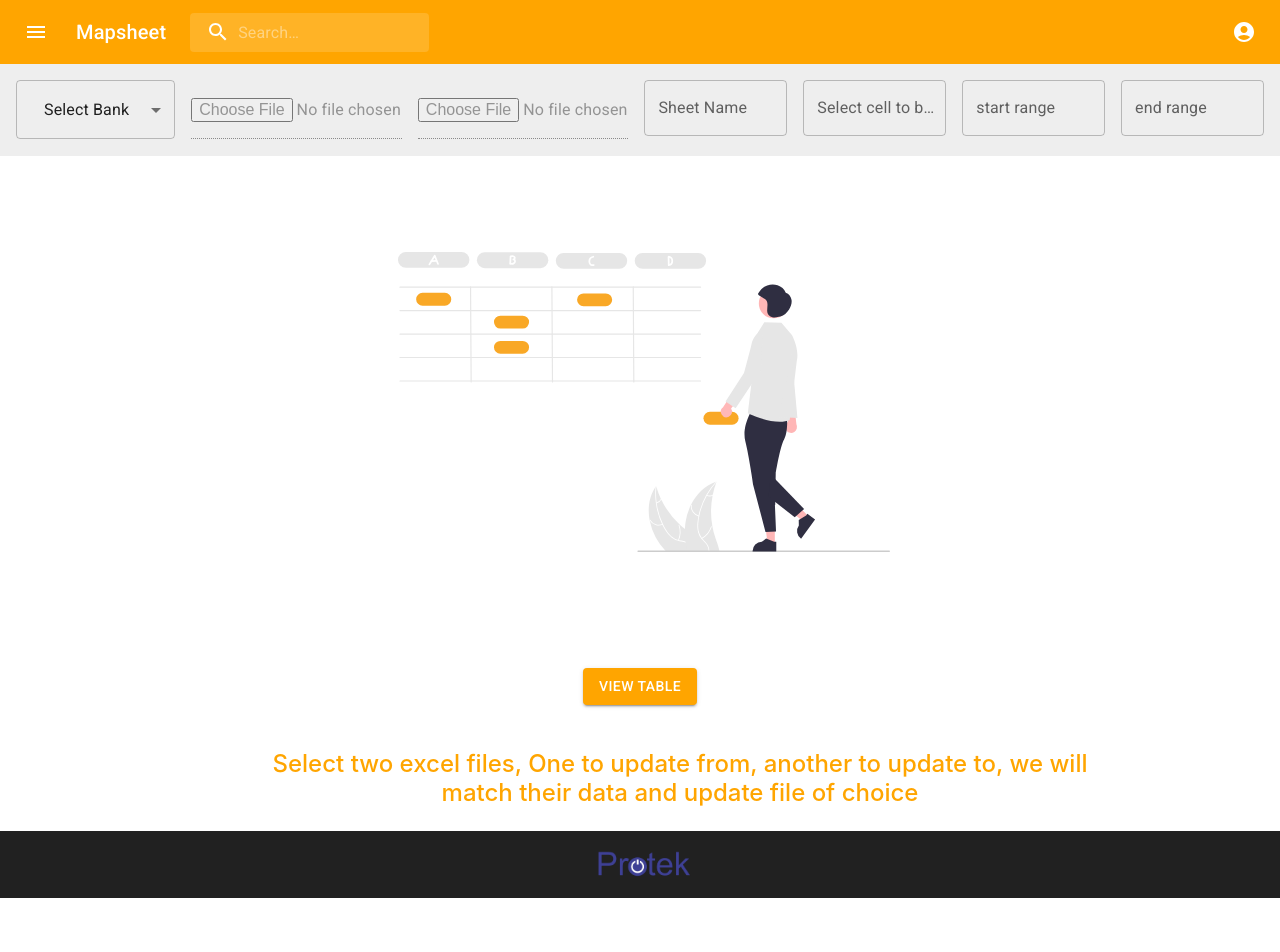
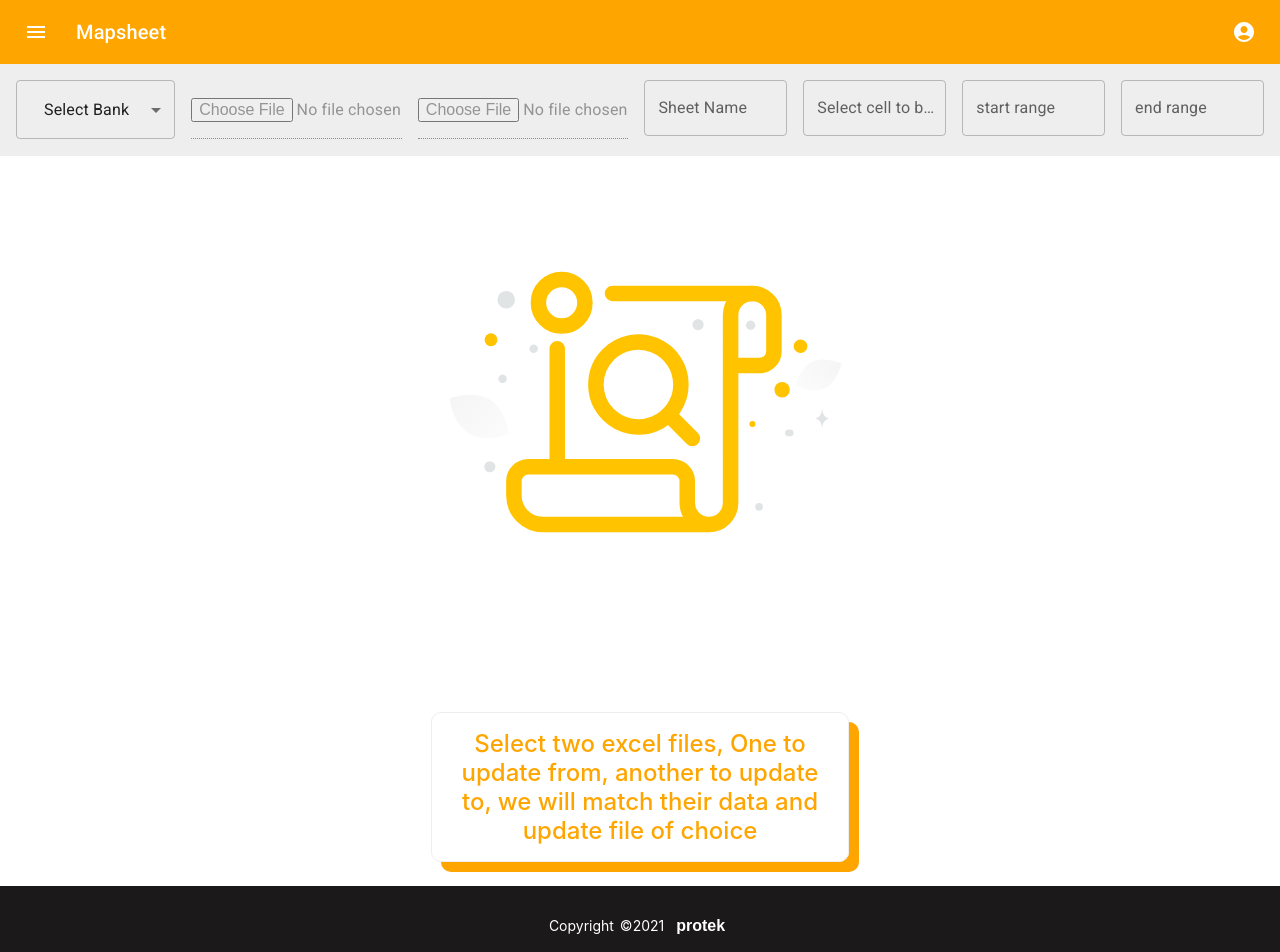
Before and after one commit to frank1003A/excelupdater_1.0, a React (Create React App) app: page / in a window 1280 px wide. Shown: the top 952 px of the page. Before the commit the page ends 898 px from the top, so only its background shows below. Built offline with nearby package versions, Linux system fonts and the light colour scheme.

Commit message:
latest(1/30/22)

```diff
--- a/src/App.css
+++ b/src/App.css
@@ -23,14 +23,19 @@ img {
   margin-left: .5rem;
 }
 
-p{
-    font-size: x-large;
-    text-align: center;
-    font-weight: 500;
-    text-anchor: middle;
-    padding-left: 15rem;
-    padding-right: 10rem;
-    color: orange;
+.descp{
+  font-size: x-large;
+  text-align: center;
+  font-weight: 500;
+  text-anchor: middle;
+  /* padding-left: 30rem; */
+  padding: 1rem;
+  /* padding-right: 30rem; */
+  width: 30%;
+  border-radius: 10px;
+  border: 1px solid #eee;
+  color: orange;
+  box-shadow: 10px 10px;
 }
 
 .App-logo {
@@ -58,6 +63,46 @@ label {
   --box-shadow: 0 .5rem 1.5rem rgba(0,0,0,.1);
   /* border: 1px solid orange; */
 }
+
+footer{
+      bottom: 0;
+      left: 0;
+      right: 0;
+      display: flex;
+      background: rgb(27, 25, 25);
+      height: auto;
+      color: #fff;
+}
+
+
+footer p{
+  float: left;
+  font-size: 14px;
+  word-spacing: 2px;
+  text-transform: capitalize;
+  color: #fff;
+}
+footer p button{
+ color:#fff;
+ font-size: 16px;
+ background: none;
+ font-weight: 600;
+ border: none;
+ text-decoration: none;
+}
+footer span{
+   text-transform: uppercase;
+   opacity: .4;
+   font-weight: 200;
+}
+
+@media (max-width:500px) {
+  .footer-menu ul{
+    display: flex;
+    margin-top: 10px;
+    margin-bottom: 20px;
+  }
+  }
 
 @media (prefers-reduced-motion: no-preference) {
   .App-logo {
--- a/src/components/Bar.jsx
+++ b/src/components/Bar.jsx
@@ -1,60 +1,17 @@
 import * as React from 'react';
-import { styled, alpha } from '@mui/material/styles';
 import AppBar from '@mui/material/AppBar';
 import Box from '@mui/material/Box';
 import Toolbar from '@mui/material/Toolbar';
 import IconButton from '@mui/material/IconButton';
 import Typography from '@mui/material/Typography';
-import InputBase from '@mui/material/InputBase';
 import Badge from '@mui/material/Badge';
 import MenuItem from '@mui/material/MenuItem';
 import Menu from '@mui/material/Menu';
 import MenuIcon from '@mui/icons-material/Menu';
-import SearchIcon from '@mui/icons-material/Search';
 import AccountCircle from '@mui/icons-material/AccountCircle';
 import MailIcon from '@mui/icons-material/Mail';
 import NotificationsIcon from '@mui/icons-material/Notifications';
 import MoreIcon from '@mui/icons-material/MoreVert';
-
-const Search = styled('div')(({ theme }) => ({
-  position: 'relative',
-  borderRadius: theme.shape.borderRadius,
-  backgroundColor: alpha(theme.palette.common.white, 0.15),
-  '&:hover': {
-    backgroundColor: alpha(theme.palette.common.white, 0.25),
-  },
-  marginRight: theme.spacing(2),
-  marginLeft: 0,
-  width: '100%',
-  [theme.breakpoints.up('sm')]: {
-    marginLeft: theme.spacing(3),
-    width: 'auto',
-  },
-}));
-
-const SearchIconWrapper = styled('div')(({ theme }) => ({
-  padding: theme.spacing(0, 2),
-  height: '100%',
-  position: 'absolute',
-  pointerEvents: 'none',
-  display: 'flex',
-  alignItems: 'center',
-  justifyContent: 'center',
-}));
-
-const StyledInputBase = styled(InputBase)(({ theme }) => ({
-  color: 'inherit',
-  '& .MuiInputBase-input': {
-    padding: theme.spacing(1, 1, 1, 0),
-    // vertical padding + font size from searchIcon
-    paddingLeft: `calc(1em + ${theme.spacing(4)})`,
-    transition: theme.transitions.create('width'),
-    width: '100%',
-    [theme.breakpoints.up('md')]: {
-      width: '20ch',
-    },
-  },
-}));
 
 export default function PrimarySearchAppBar() {
   const [anchorEl, setAnchorEl] = React.useState(null);
@@ -175,15 +132,6 @@ export default function PrimarySearchAppBar() {
           >
             Mapsheet
           </Typography>
-          <Search>
-            <SearchIconWrapper>
-              <SearchIcon />
-            </SearchIconWrapper>
-            <StyledInputBase
-              placeholder="Search…"
-              inputProps={{ 'aria-label': 'search' }}
-            />
-          </Search>
           <Box sx={{ flexGrow: 1 }} />
           <Box sx={{ display: { xs: 'none', md: 'flex' } }}>
             <IconButton
@@ -217,21 +165,3 @@ export default function PrimarySearchAppBar() {
     </Box>
   );
 }
-
-/** <IconButton size="large" aria-label="show 4 new mails" color="inherit">
-              <Badge badgeContent={1} color="error">
-                <MailIcon />
-              </Badge>
-            </IconButton>
-            <IconButton
-              size="large"
-              aria-label="show 17 new notifications"
-              color="inherit"
-            >
-              <Badge badgeContent={1} color="error">
-                <NotificationsIcon />
-              </Badge>
-            </IconButton>
-
-            <img src={protek} style={{ height: '35px', display: 'flex'}} alt="logo" />
-            */
--- a/src/components/Container.jsx
+++ b/src/components/Container.jsx
@@ -6,17 +6,17 @@ import TableCell from "@mui/material/TableCell";
 import TableContainer from "@mui/material/TableContainer";
 import TableHead from "@mui/material/TableHead";
 import TableRow from "@mui/material/TableRow";
-import { Button, TableBody } from "@mui/material";
+import { TableBody } from "@mui/material";
 import Input from "@mui/material/Input";
 import { TextField } from "@mui/material";
-import imgSh from "../assets/ss2.svg";
+import imgSh from "../assets/391.svg";
 import fdsvg from "../assets/Fidelity-Bank-Icon.svg"
 import zbpng from "../assets/png/Zenith-bank-logo.png"
 import { Paper } from "@mui/material";
 import Snackbar from "@mui/material/Snackbar";
 import MuiAlert from "@mui/material/Alert";
 import { Select, MenuItem } from "@mui/material";
-
+import Tooltip from '@mui/material/Tooltip';
 function Container() {
   const [exceldata, setexceldata] = useState([]);
   const [sheetname, setsheetName] = useState("");
@@ -356,7 +356,7 @@ function Container() {
                   'TOTAL PAID': exceldata[i].Amount,
                   'DATE': exceldata[i]["Transaction Date"],
                   'BALANCE': exceldata[i].Balance,
-                  'REMARK': exceldata[i].Details,
+                  'REMARK': exceldata[i].Details.slice(13, exceldata[i].Details.length),
                   'code':exceldata[i].code
                 }
                 worksheet[sheetname].push(dta);
@@ -520,14 +520,8 @@ function Container() {
           style={{ height: "300px", padding: "6rem" }}
         />
         <br />
-        <Button
-          variant="contained"
-          style={{ background: "orange" }}
-        >
-          View Table
-        </Button>
         <br />
-        <p>
+        <p className="descp">
           Select two excel files, One to update from, another to update to, we
           will match their data and update file of choice
         </p>
@@ -541,6 +535,7 @@ function Container() {
     if (!(sheetname && startIndex && rangeS && rangeE && selectBank)) {
       return (
         <>
+        <Tooltip title={'Select Bank Excel File'}>
           <Input
             accept="file"
             id="icon-button-file"
@@ -553,8 +548,10 @@ function Container() {
               readExcelFile(file);
             }}
           />
+           </Tooltip>
 
-          <Input
+           <Tooltip title={'Select Manifest to update'}>
+           <Input
             variant="outlined"
             accept="file"
             id="icon-button-file"
@@ -570,11 +567,14 @@ function Container() {
               }
             }}
           />
+           </Tooltip>
+
         </>
       );
     } else {
       return (
         <>
+        <Tooltip title={'Select Bank Excel File'}>
           <Input
             accept="file"
             id="icon-button-file"
@@ -587,7 +587,9 @@ function Container() {
               readExcelFile(file);
             }}
           />
+          </Tooltip>
 
+          <Tooltip title={'Select Manifest to update'}>
           <Input
             variant="outlined"
             accept="file"
@@ -604,6 +606,7 @@ function Container() {
               }
             }}
           />
+          </Tooltip>
         </>
       );
     }
--- a/src/components/Footer.jsx
+++ b/src/components/Footer.jsx
@@ -1,10 +1,9 @@
 import React from 'react';
-import protek from '../assets/png/protek_logo.png'
 
 const Footer = () => {
   return (
       <footer>
-          <img src={protek} style={{ height: '35px', display: 'flex'}} alt="logo" />
+        <p>copyright &copy;2021 <button>protek</button>  </p>
       </footer>
   )
 };
--- /dev/null
+++ b/src/components/Tooltip.jsx
@@ -0,0 +1,36 @@
+import * as React from 'react';
+import { styled } from '@mui/material/styles';
+import Button from '@mui/material/Button';
+import Tooltip, { tooltipClasses } from '@mui/material/Tooltip';
+
+const CustomWidthTooltip = styled(({ className, ...props }) => (
+  <Tooltip {...props} classes={{ popper: className }} />
+))({
+  [`& .${tooltipClasses.tooltip}`]: {
+    maxWidth: 500,
+  },
+});
+
+const NoMaxWidthTooltip = styled(({ className, ...props }) => (
+  <Tooltip {...props} classes={{ popper: className }} />
+))({
+  [`& .${tooltipClasses.tooltip}`]: {
+    maxWidth: 'none',
+  },
+});
+
+const longText = `
+Aliquam eget finibus ante, non facilisis lectus. Sed vitae dignissim est, vel aliquam tellus.
+Praesent non nunc mollis, fermentum neque at, semper arcu.
+Nullam eget est sed sem iaculis gravida eget vitae justo.
+`;
+
+export default function VariableWidth() {
+  return (
+    <div>
+      <Tooltip title={longText}>
+        <Button sx={{ m: 1 }}>Default Width [300px]</Button>
+      </Tooltip>
+    </div>
+  );
+}
```
Also changed, not shown: src/assets/391.svg (added).
